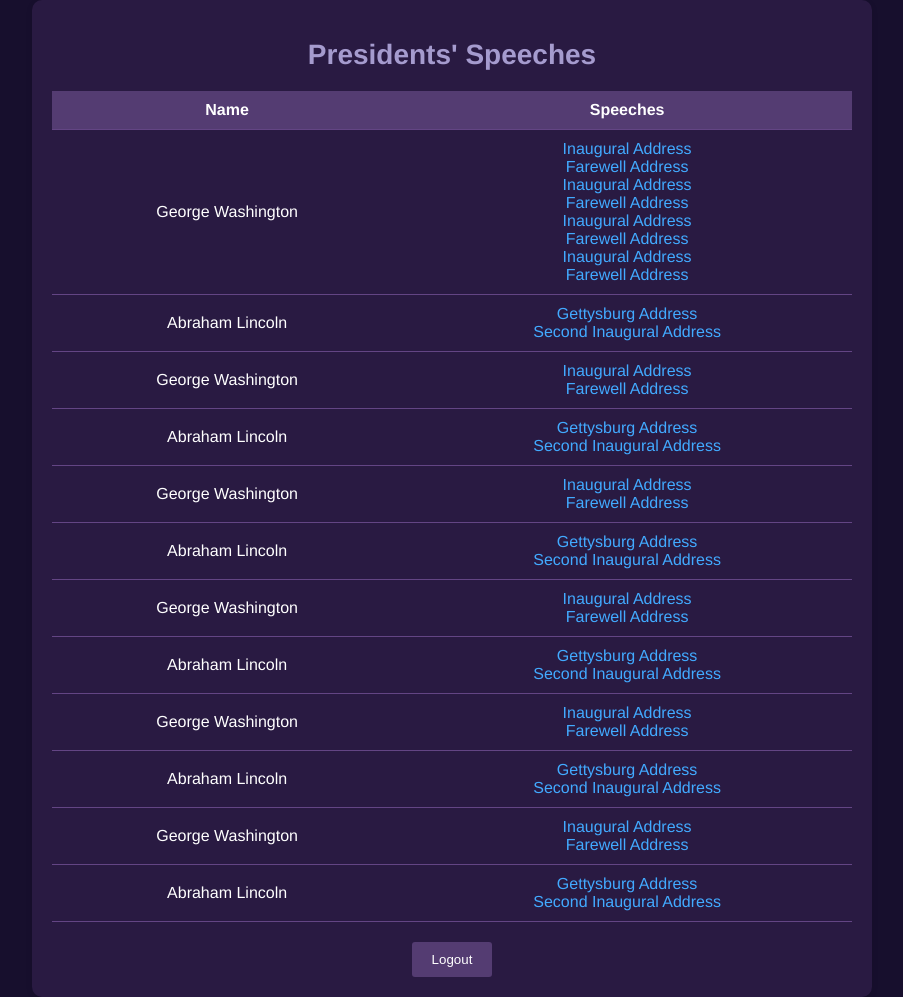
After one commit to EdinsonRequena/presidentials-speeches, a Django app: page / in a window 1280 px wide. The commit adds this page. Shown: the whole page, without its empty margins (188-1091 px from the left). Run offline with Django 4.2, Linux system fonts and the light colour scheme.

Commit message:
feat: create signup screen && home screen with mocks

```diff
--- a/presidentialspeeches/urls.py
+++ b/presidentialspeeches/urls.py
@@ -20,5 +20,6 @@ from speeches import views
 
 urlpatterns = [
     path('admin/', admin.site.urls),
-    path('signup/', views.signup),
+    path('', views.home, name='home'),
+    path('signup/', views.signup, name='signup'),
 ]
--- /dev/null
+++ b/speeches/templates/home.html
@@ -0,0 +1,233 @@
+<!DOCTYPE html>
+<html lang="en">
+
+<head>
+    <meta charset="UTF-8">
+    <meta name="viewport" content="width=device-width, initial-scale=1.0">
+    <title>Presidents' Speeches</title>
+    <style>
+        body {
+            font-family: "Helvetica Neue", Arial, sans-serif;
+            background-color: #170f2d;
+            color: #fff;
+            margin: 0;
+            padding: 0;
+            display: flex;
+            justify-content: center;
+            align-items: center;
+            height: '100%';
+        }
+
+        .container {
+            background-color: #291a42;
+            border-radius: 10px;
+            box-shadow: 0 2px 6px rgba(0, 0, 0, 0.1);
+            padding: 20px;
+            width: 100%;
+            max-width: 800px;
+            text-align: center;
+        }
+
+        h1 {
+            margin-bottom: 20px;
+            color: #a59bce;
+            font-weight: bold;
+            font-size: 28px;
+            word-wrap: break-word;
+        }
+
+        table {
+            width: 100%;
+            border-collapse: collapse;
+        }
+
+        th,
+        td {
+            padding: 10px;
+            border-bottom: 1px solid #634584;
+            color: #fff;
+        }
+
+        th {
+            background-color: #543c72;
+        }
+
+        a {
+            color: #42aaff;
+            text-decoration: none;
+            transition: color 0.3s;
+        }
+
+        a:hover {
+            color: #1380c2;
+            text-decoration: underline;
+        }
+
+        .logout-btn {
+            background-color: #543c72;
+            color: #fff;
+            border: none;
+            padding: 10px 20px;
+            border-radius: 3px;
+            cursor: pointer;
+            margin-top: 20px;
+            transition: background-color 0.3s;
+        }
+
+        .logout-btn:hover {
+            background-color: #634584;
+        }
+    </style>
+
+</head>
+
+<body>
+    <div class="container">
+        <h1>Presidents' Speeches</h1>
+        <table>
+            <thead>
+                <tr>
+                    <th>Name</th>
+                    <th>Speeches</th>
+                </tr>
+            </thead>
+            <tbody id="table-body">
+                {% for president in presidents %}
+                <tr>
+                    <td>{{ president.name }}</td>
+                    <td>
+                        {% if president.speeches %}
+                        {% for speech in president.speeches %}
+                        <a href="{{ speech.url }}" target="_blank">{{ speech.title }}</a><br>
+                        {% endfor %}
+                        {% else %}
+                        No speeches available
+                        {% endif %}
+                    </td>
+                </tr>
+                {% endfor %}
+            </tbody>
+        </table>
+        <button class="logout-btn">Logout</button>
+
+    </div>
+
+    <script>
+        var presidentsData = [
+            {
+                name: "George Washington",
+                speeches: [
+                    { title: "Inaugural Address", url: "#" },
+                    { title: "Farewell Address", url: "#" },
+                    { title: "Inaugural Address", url: "#" },
+                    { title: "Farewell Address", url: "#" },
+                    { title: "Inaugural Address", url: "#" },
+                    { title: "Farewell Address", url: "#" },
+                    { title: "Inaugural Address", url: "#" },
+                    { title: "Farewell Address", url: "#" }
+                ]
+            },
+            {
+                name: "Abraham Lincoln",
+                speeches: [
+                    { title: "Gettysburg Address", url: "#" },
+                    { title: "Second Inaugural Address", url: "#" }
+                ]
+            },
+            {
+                name: "George Washington",
+                speeches: [
+                    { title: "Inaugural Address", url: "#" },
+                    { title: "Farewell Address", url: "#" }
+                ]
+            },
+            {
+                name: "Abraham Lincoln",
+                speeches: [
+                    { title: "Gettysburg Address", url: "#" },
+                    { title: "Second Inaugural Address", url: "#" }
+                ]
+            },
+            {
+                name: "George Washington",
+                speeches: [
+                    { title: "Inaugural Address", url: "#" },
+                    { title: "Farewell Address", url: "#" }
+                ]
+            },
+            {
+                name: "Abraham Lincoln",
+                speeches: [
+                    { title: "Gettysburg Address", url: "#" },
+                    { title: "Second Inaugural Address", url: "#" }
+                ]
+            },
+            {
+                name: "George Washington",
+                speeches: [
+                    { title: "Inaugural Address", url: "#" },
+                    { title: "Farewell Address", url: "#" }
+                ]
+            },
+            {
+                name: "Abraham Lincoln",
+                speeches: [
+                    { title: "Gettysburg Address", url: "#" },
+                    { title: "Second Inaugural Address", url: "#" }
+                ]
+            },
+            {
+                name: "George Washington",
+                speeches: [
+                    { title: "Inaugural Address", url: "#" },
+                    { title: "Farewell Address", url: "#" }
+                ]
+            },
+            {
+                name: "Abraham Lincoln",
+                speeches: [
+                    { title: "Gettysburg Address", url: "#" },
+                    { title: "Second Inaugural Address", url: "#" }
+                ]
+            },
+            {
+                name: "George Washington",
+                speeches: [
+                    { title: "Inaugural Address", url: "#" },
+                    { title: "Farewell Address", url: "#" }
+                ]
+            },
+            {
+                name: "Abraham Lincoln",
+                speeches: [
+                    { title: "Gettysburg Address", url: "#" },
+                    { title: "Second Inaugural Address", url: "#" }
+                ]
+            }
+        ];
+
+        var tableBody = document.querySelector('#table-body');
+
+        presidentsData.forEach(function (president) {
+            var row = document.createElement('tr');
+            var nameCell = document.createElement('td');
+            nameCell.textContent = president.name;
+            row.appendChild(nameCell);
+
+            var speechesCell = document.createElement('td');
+            president.speeches.forEach(function (speech) {
+                var speechLink = document.createElement('a');
+                speechLink.textContent = speech.title;
+                speechLink.href = speech.url;
+                speechLink.target = "_blank";
+                speechesCell.appendChild(speechLink);
+                speechesCell.appendChild(document.createElement('br'));
+            });
+            row.appendChild(speechesCell);
+
+            tableBody.appendChild(row);
+        });
+    </script>
+</body>
+
+</html>
--- a/speeches/views.py
+++ b/speeches/views.py
@@ -1,8 +1,32 @@
-from django.shortcuts import render
+from django.shortcuts import render, redirect
 from django.contrib.auth.forms import UserCreationForm
+from django.contrib.auth.models import User
+from django.contrib.auth import login, authenticate
 
-# Create your views here.
+
+def home(request):
+    return render(request, 'home.html')
 
 
 def signup(request):
-    return render(request, 'signup.html', {'form': UserCreationForm()})
+    form = UserCreationForm
+
+    if request.method == 'POST':
+        form = UserCreationForm(request.POST)
+
+        if form.is_valid():
+
+            try:
+                # form.save()
+                user = User.objects.create_user(
+                    username=form.cleaned_data['username'],
+                    password=form.cleaned_data['password1'],
+                )
+                user.save()
+                login(request, user)
+                return redirect('home')
+
+            except Exception as e:
+                print(e)
+
+    return render(request, 'signup.html', {'form': form})
```
Also changed, not shown: speeches/templates/signup.html (+29 -11 lines).
